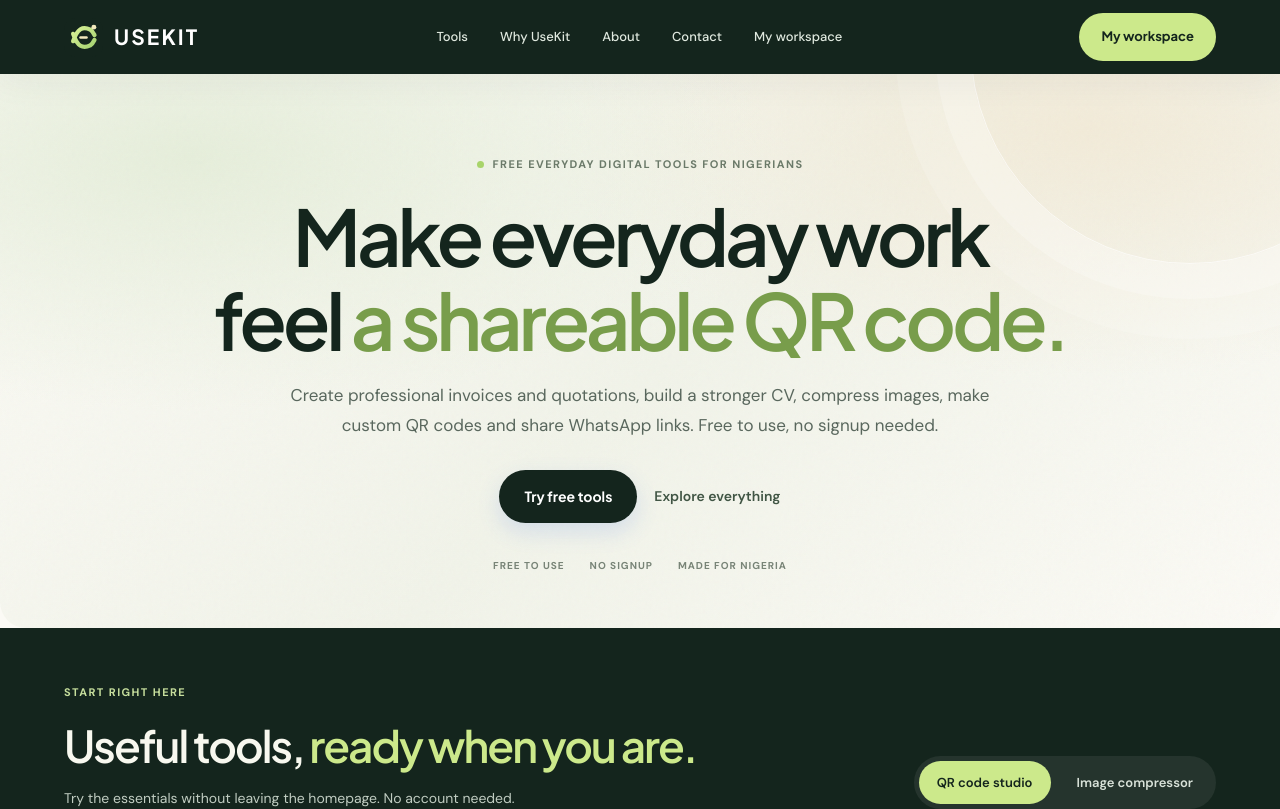
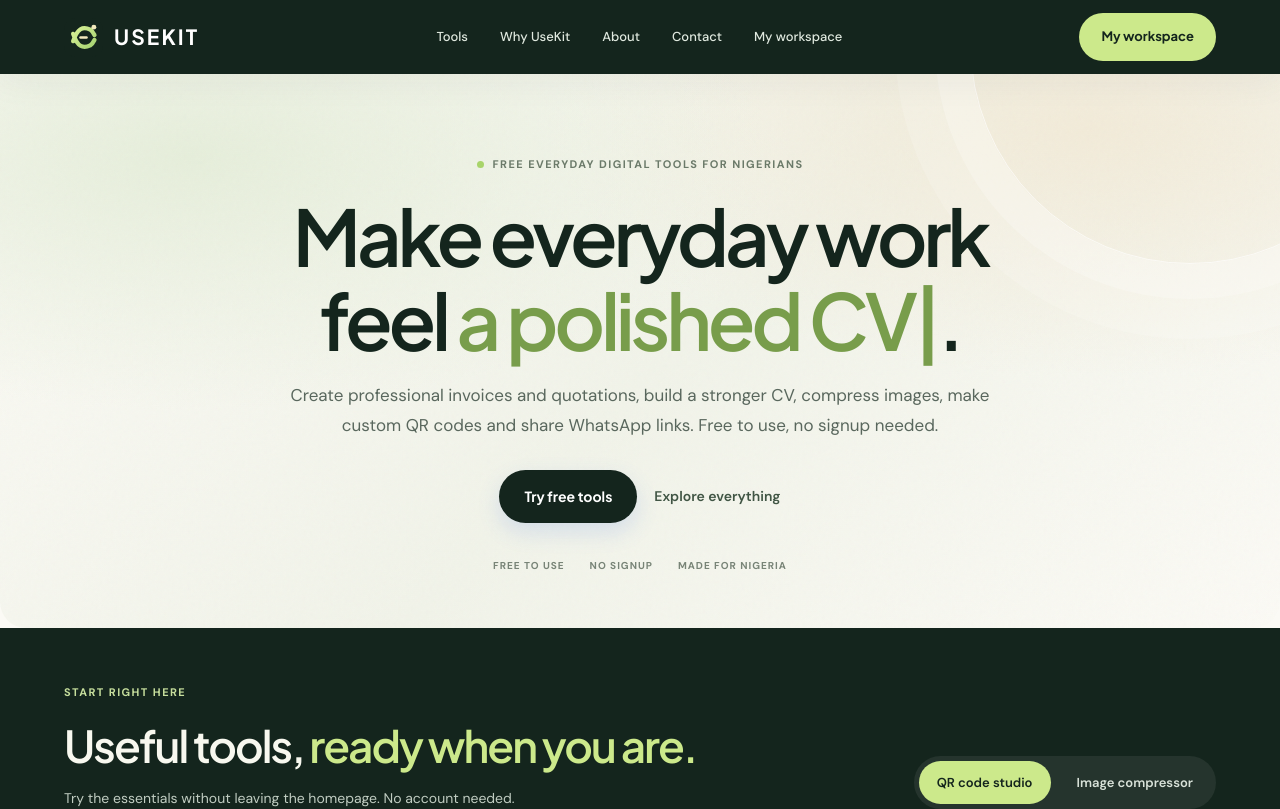
Before and after one commit to successobialo-git/usekit-ng, a Next.js app: page / in a window 1280 px wide. Shown: the top 809 px of the page. Built offline with nearby package versions, Linux system fonts and the light colour scheme; no server answers.

Commit message:
Add continuous typewriter hero headline animation

```diff
--- a/src/app/page.tsx
+++ b/src/app/page.tsx
@@ -5,8 +5,8 @@ import QuickToolsPanel from "@/components/QuickToolsPanel";
 import {tools} from "@/lib/tools";
 const phrases=["your next invoice","a polished CV","a shareable QR code","smaller images","a better business day"];
 const order=["qr-code-generator","image-compressor","invoice-generator","quotation-generator","cv-generator","whatsapp-link-generator"];
-export default function Home(){const [word,setWord]=useState(0),[query,setQuery]=useState("");useEffect(()=>{const t=window.setInterval(()=>setWord(v=>(v+1)%phrases.length),2800);return()=>window.clearInterval(t)},[]);const ordered=order.map(s=>tools.find(t=>t.slug===s)).filter(Boolean);const filtered=ordered.filter(t=>(t!.name+" "+t!.short).toLowerCase().includes(query.toLowerCase()));return <main className="site-shell">
-<section className="center-hero"><span className="hero-eyebrow"><i/> FREE EVERYDAY DIGITAL TOOLS FOR NIGERIANS</span><h1>Make everyday work<br/>feel <em key={word} className="hero-changing">{phrases[word]}.</em></h1><p>Create professional invoices and quotations, build a stronger CV, compress images, make custom QR codes and share WhatsApp links. Free to use, no signup needed.</p><div className="center-actions"><a className="button-blue" href="#quick-tools">Try free tools</a><a className="quiet-link" href="#toolkit">Explore everything</a></div><div className="hero-proof"><span>FREE TO USE</span><span>NO SIGNUP</span><span>MADE FOR NIGERIA</span></div></section>
+export default function Home(){const [word,setWord]=useState(0),[typed,setTyped]=useState(""),[deleting,setDeleting]=useState(false),[query,setQuery]=useState("");useEffect(()=>{const phrase=phrases[word];const delay=!deleting&&typed===phrase?1450:deleting?42:92;const timer=window.setTimeout(()=>{if(!deleting&&typed===phrase){setDeleting(true);return;}if(deleting&&typed===""){setDeleting(false);setWord(v=>(v+1)%phrases.length);return;}setTyped(deleting?phrase.slice(0,Math.max(0,typed.length-1)):phrase.slice(0,typed.length+1));},delay);return()=>window.clearTimeout(timer);},[typed,deleting,word]);const ordered=order.map(s=>tools.find(t=>t.slug===s)).filter(Boolean);const filtered=ordered.filter(t=>(t!.name+" "+t!.short).toLowerCase().includes(query.toLowerCase()));return <main className="site-shell">
+<section className="center-hero"><span className="hero-eyebrow"><i/> FREE EVERYDAY DIGITAL TOOLS FOR NIGERIANS</span><h1>Make everyday work<br/>feel <em className="hero-changing">{typed}<span className="type-cursor">|</span></em>.</h1><p>Create professional invoices and quotations, build a stronger CV, compress images, make custom QR codes and share WhatsApp links. Free to use, no signup needed.</p><div className="center-actions"><a className="button-blue" href="#quick-tools">Try free tools</a><a className="quiet-link" href="#toolkit">Explore everything</a></div><div className="hero-proof"><span>FREE TO USE</span><span>NO SIGNUP</span><span>MADE FOR NIGERIA</span></div></section>
 <QuickToolsPanel/>
 <section className="feature-split"><article className="feature-dark"><span className="mini-label">BUILT FOR REAL EVERYDAY WORK</span><h2>Business-ready.<br/><em>Life-friendly.</em></h2><p>From first-time freelancers to growing businesses and job seekers, UseKit brings practical digital tools into one thoughtful workspace.</p><div className="feature-tabs"><Link href="/#toolkit">For business owners</Link><Link href="/#toolkit">For professionals</Link><Link href="/#toolkit">For job seekers</Link></div><div className="dark-feature-bottom"><span>THE USEKIT PROMISE</span><strong>Useful by design.<br/>Simple to finish.</strong><Link href="/about">About UseKit</Link></div></article><article className="feature-portrait"><div className="lady-image"/><div className="portrait-wash"/><div className="portrait-copy"><span>MADE FOR YOUR NEXT MOVE</span><h3>Good work<br/>deserves good tools.</h3></div><div className="portrait-pills"><span>Free to use</span><span>Works on mobile</span></div></article></section>
 <section className="toolkit-section" id="toolkit"><div className="toolkit-heading"><div><span className="section-kicker">THE USEKIT COLLECTION</span><h2>Find your tool.<br/><em>Find your flow.</em></h2></div><div className="toolkit-intro"><p>Practical tools for business, work and everyday life. Choose what you need and get moving.</p><label className="search-control"><input value={query} onChange={e=>setQuery(e.target.value)} placeholder="Search all tools" aria-label="Search tools"/></label></div></div><div className="tool-list">{filtered.map((tool,index)=><Link href={"/tools/"+tool!.slug} className="tool-row" key={tool!.slug}><span className="tool-row-index">0{index+1}</span><div className="tool-row-main"><h3>{tool!.name}</h3><p>{tool!.short}</p></div><span className="tool-row-tag">{tool!.tag}</span></Link>)}</div><p className="toolkit-footer">NO ACCOUNT REQUIRED TO GET STARTED · {filtered.length} TOOLS</p></section>
```
